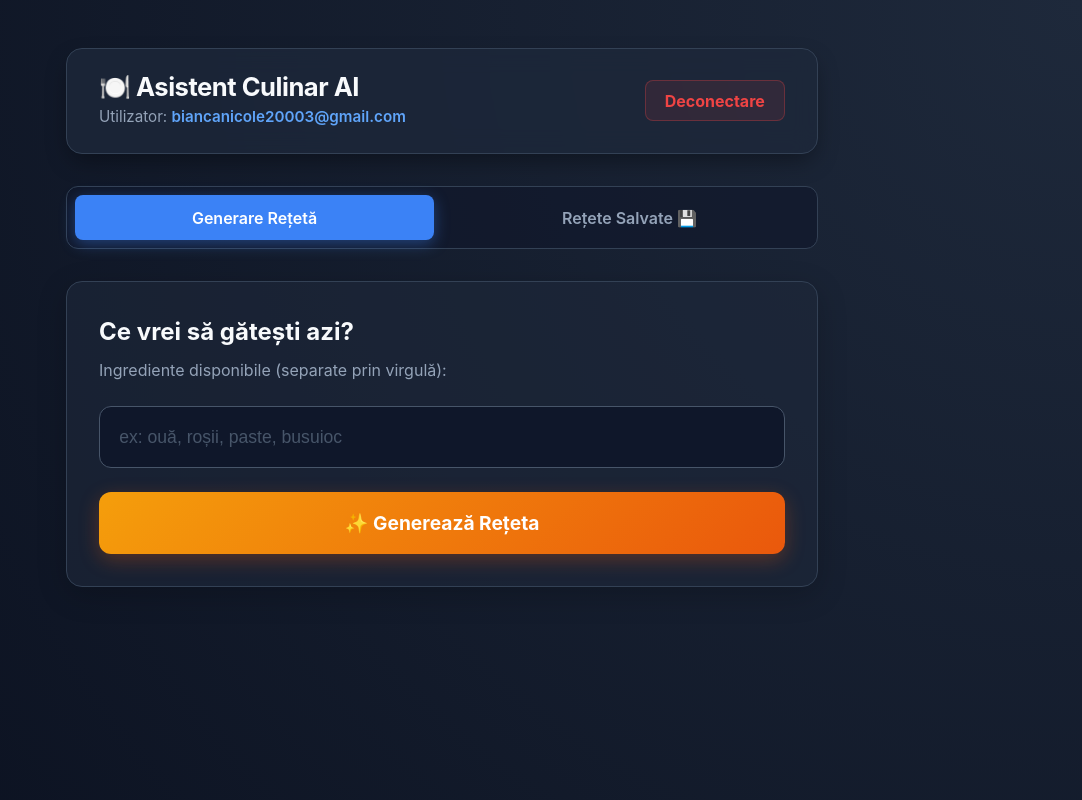
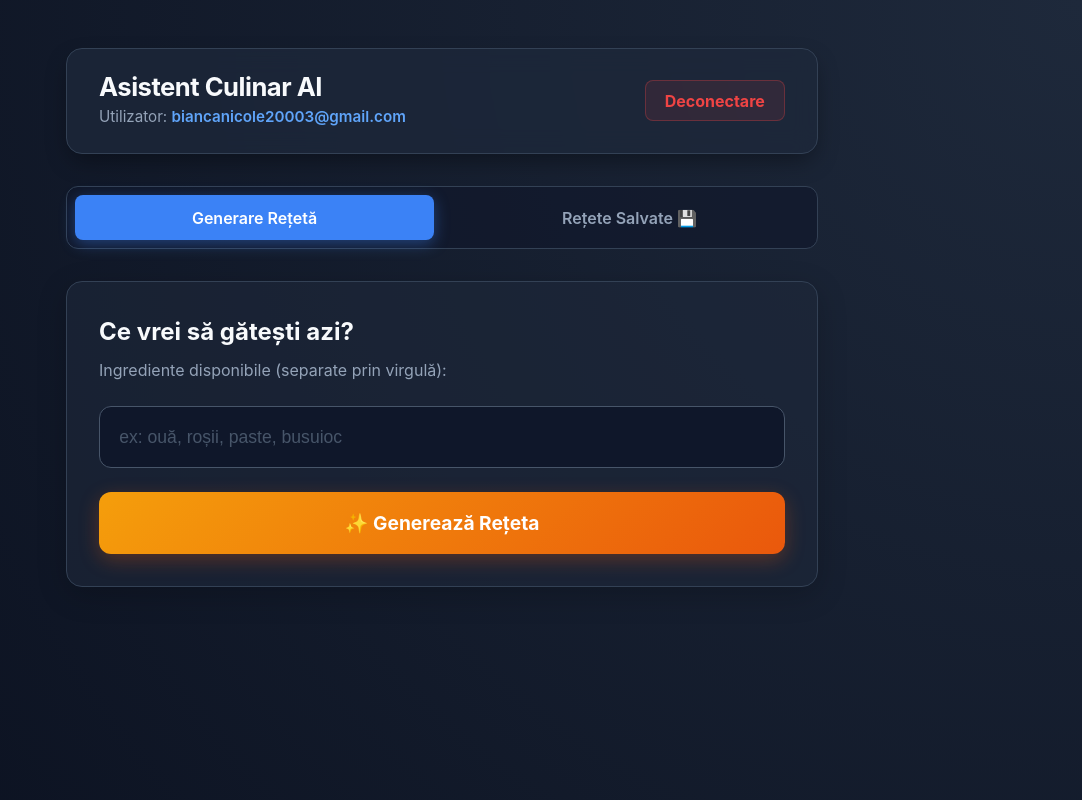
Before and after one commit to BiancaNicole1/Recipe-AI-Assistant, a React (Vite) app in the folder frontend/: page / in a window 1280 px wide. Shown: the whole page, without its empty margins (198-1280 px from the left). Built offline with nearby package versions, Linux system fonts and the light colour scheme.

Commit message:
Activare buton

```diff
--- a/frontend/src/App.jsx
+++ b/frontend/src/App.jsx
@@ -110,7 +110,7 @@ const handleLogout = () => {
         {/* HEADER */}
         <header className="top-header">
           <div className="header-info">
-            <h1>🍽️ Asistent Culinar AI</h1>
+            <h1> Asistent Culinar AI</h1>
             <p>Utilizator: <span className="user-email">biancanicole20003@gmail.com</span></p>
           </div>
           <button className="btn-logout" onClick={handleLogout}>Deconectare</button>
```
